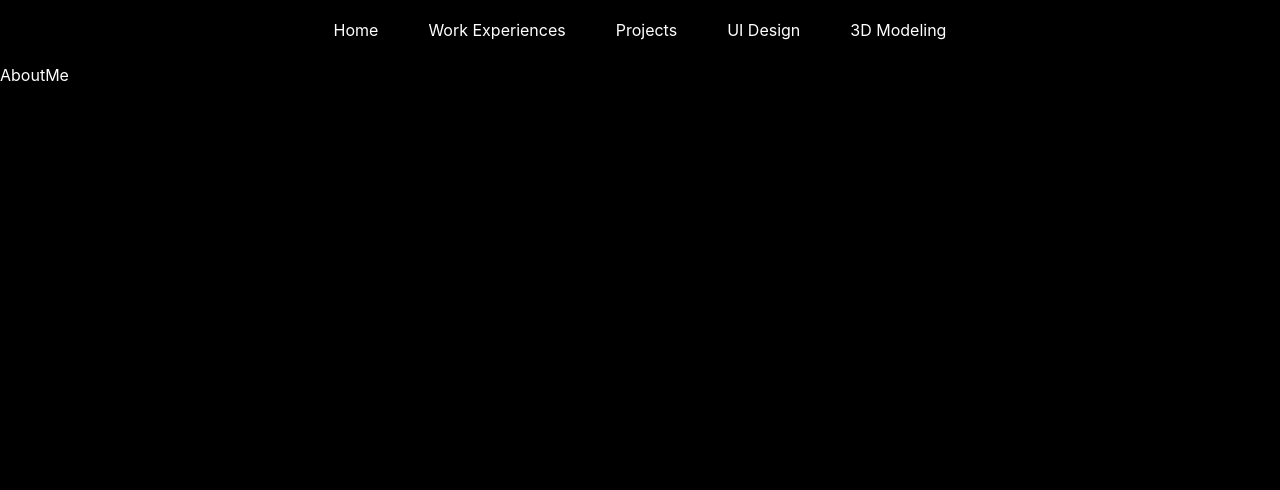
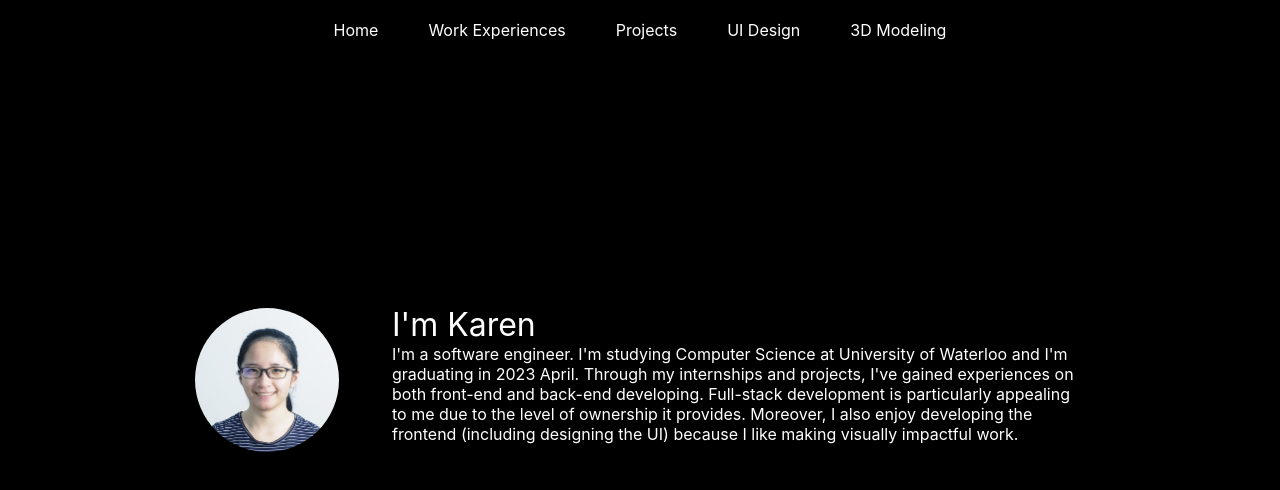
Before and after one commit to karenlinky/personal-website, a React (Create React App) app: page /about_me in a window 1280 px wide. Shown: the top 490 px of the page. Built offline with nearby package versions, Linux system fonts and the light colour scheme.

Commit message:
Added pic to About Me

```diff
--- a/src/components/about/About.js
+++ b/src/components/about/About.js
@@ -3,7 +3,6 @@ import PrimaryButton from '../buttons/PrimaryButtonLink';
 import Separator from '../sectionSeparator/Separator';
 import IconButtonGroup from '../iconButton/IconButtonGroup';
 import AboutDescription from './AboutDescription';
-import { NavLink } from 'react-router-dom';
 import '../../App.css'
 import '../content/content.css';
 import './about.css';
@@ -24,9 +23,7 @@ const About = () => {
             <div className={'nameDescriptionDivider'} />
             <AboutDescription />
             <Separator margin={'75'} />
-            <NavLink to={'/about_me'}>
-              <PrimaryButton className={'fadeIn'} label={'View Experience'}/>
-            </NavLink>
+            <PrimaryButton className={'fadeIn'} label={'About me'} to={'/about_me'}/>
           </div>
           <div className={'codeIconContainer'}>
             {/* {showAnimation ? <Spline scene="https://prod.spline.design/B9pJa24JBcb8CusO/scene.splinecode" /> : null} */}
--- a/src/components/aboutMe/AboutMe.js
+++ b/src/components/aboutMe/AboutMe.js
@@ -1,9 +1,24 @@
 import React from 'react'
+import ResponsivePage from '../responsivePage/ResponsivePage';
+import PageHeader from '../typography/PageHeader';
+import './aboutMe.css';
+
+import profilePic from '../../img/profilePic/profilePic.jpg';
 
 const AboutMe = () => {
-  return (
-    <div>AboutMe</div>
-  )
+    const descr = <><div>I'm a software engineer. I'm studying Computer Science at University of Waterloo and I'm graduating in 2023 April.
+        Through my internships and projects, I've gained experiences on both front-end and back-end developing.
+        Full-stack development is particularly appealing to me due to the level of ownership it provides.
+        Moreover, I also enjoy developing the frontend (including designing the UI) because I like making visually impactful work.
+        </div></>
+
+    return (
+        <div className={'fullPageBody'}>
+            <ResponsivePage>
+                <PageHeader threshold={0} label={'I\'m Karen'} descr={descr} img={{img: profilePic, alt: 'profile picture'}}/>
+            </ResponsivePage>
+        </div>
+    )
 }
 
 export default AboutMe
--- /dev/null
+++ b/src/components/aboutMe/aboutMe.css
@@ -0,0 +1,32 @@
+.textImageContainer {
+    display: flex;
+}
+
+.textContainer {
+    flex: 1;
+    padding-right: 50px;
+}
+
+.imageWrapper {
+    flex: 1;
+    text-align: center;
+}
+
+.imageContainer {
+    margin-top: 30vh;
+}
+
+/* .imageRelative {
+    width: 100%;
+    height: 100%;
+    position: relative;
+} */
+
+.profilePic {
+    width: 120px;
+    border-radius: 50%;
+    /* position: absolute;
+    top: 50%;
+    left: 50%;
+    transform: translate(-50%, -50%); */
+}
--- a/src/components/buttons/PrimaryButtonLink.js
+++ b/src/components/buttons/PrimaryButtonLink.js
@@ -1,12 +1,15 @@
 import React from 'react';
+import { NavLink } from 'react-router-dom';
 import './button.css';
 import '../../App.css';
 
 const PrimaryButtonLink = ({label, className}) => {
   return (
-    <button className={'primaryButton button' + (className ? " " + className : "")}>
-      {label}
-    </button>
+    <NavLink to={'/about_me'}>
+      <button className={'primaryButton button' + (className ? " " + className : "")}>
+        {label}
+      </button>
+    </NavLink>
   )
 }
 
--- a/src/components/buttons/button.css
+++ b/src/components/buttons/button.css
@@ -1,7 +1,7 @@
 @import url("../../constants.css");
 
 .button {
-    padding: 15px;
+    padding: 15px 25px;
     border-radius: 10px;
     outline: none;
     border: none;
--- a/src/components/typography/PageHeader.js
+++ b/src/components/typography/PageHeader.js
@@ -2,18 +2,29 @@ import React, { useState } from 'react';
 import ScrollObserver from '../scrollObserver/ScrollObserver';
 import './pageHeader.css';
 
-const PageHeader = ({ label, descr, setShowingHeader, short }) => {
+const PageHeader = ({ label, threshold, descr, setShowingHeader, short, img }) => {
 
   const [inView, setInView] = useState(false);
 
   const updateInView = (newInView) => {
     setInView(newInView);
+    if (setShowingHeader != null) {
       setShowingHeader(newInView)
+    }
   }
 
   return (
-    <ScrollObserver threshold={short ? 0.2 : 1} onInViewChange={updateInView}>
+    <ScrollObserver threshold={threshold != null ? threshold : (short ? 0.2 : 1)} onInViewChange={updateInView}>
       <div className={'pageHeaderSection' + (inView ? ' showHeader' : '') + (short ? ' shortHeaderSection' : '')}>
+        {img ?
+        <div className={'pageHeaderImageWrapper'}>
+          <div className={'pageHeaderImageContainer'}>
+            <img className={'pageHeaderImage'} src={img.img} alt={img.alt} />
+          </div>
+        </div> :
+        null
+        }
+        <div className={'pageHeaderTextContainer' + (img ? ' hasImage' : '')}>
           <div className="pageHeader">
             {label}
           </div>
@@ -21,6 +32,7 @@ const PageHeader = ({ label, descr, setShowingHeader, short }) => {
             {descr}
           </div> : null}
         </div>
+      </div>
     </ScrollObserver>
   )
 }
--- a/src/components/typography/pageHeader.css
+++ b/src/components/typography/pageHeader.css
@@ -19,8 +19,32 @@
     /* margin: 30vh 0 40vh; */
     opacity: 0;
     transition: 1s;
+
+    display: flex;
 }
 
+.pageHeaderTextContainer {
+    flex: 1;
+}
+
+.pageHeaderTextContainer.hasImage {
+    padding-left: 50px;
+}
+
+.pageHeaderImageWrapper {
+    flex: 0;
+}
+
+.pageHeaderImageContainer {
+    width: 150px;
+    padding: 3px;
+}
+
+.pageHeaderImage {
+    width: 100%;
+    height: auto;
+    border-radius: 50%;
+}
 
 .shortHeaderSection {
     margin: 10vh 0 2vh;
@@ -35,3 +59,13 @@
 .pageHeader {
     font-size: 2em;
 }
+
+@media (max-width: 699px) {
+    .pageHeaderSection {
+        display: block;
+    }
+
+    .pageHeaderTextContainer.hasImage {
+        padding-left: 0;
+    }
+}
```
Also changed, not shown: src/img/profilePic/profilePic.jpg (added). Lines whose indentation alone changed are shown as unchanged.
